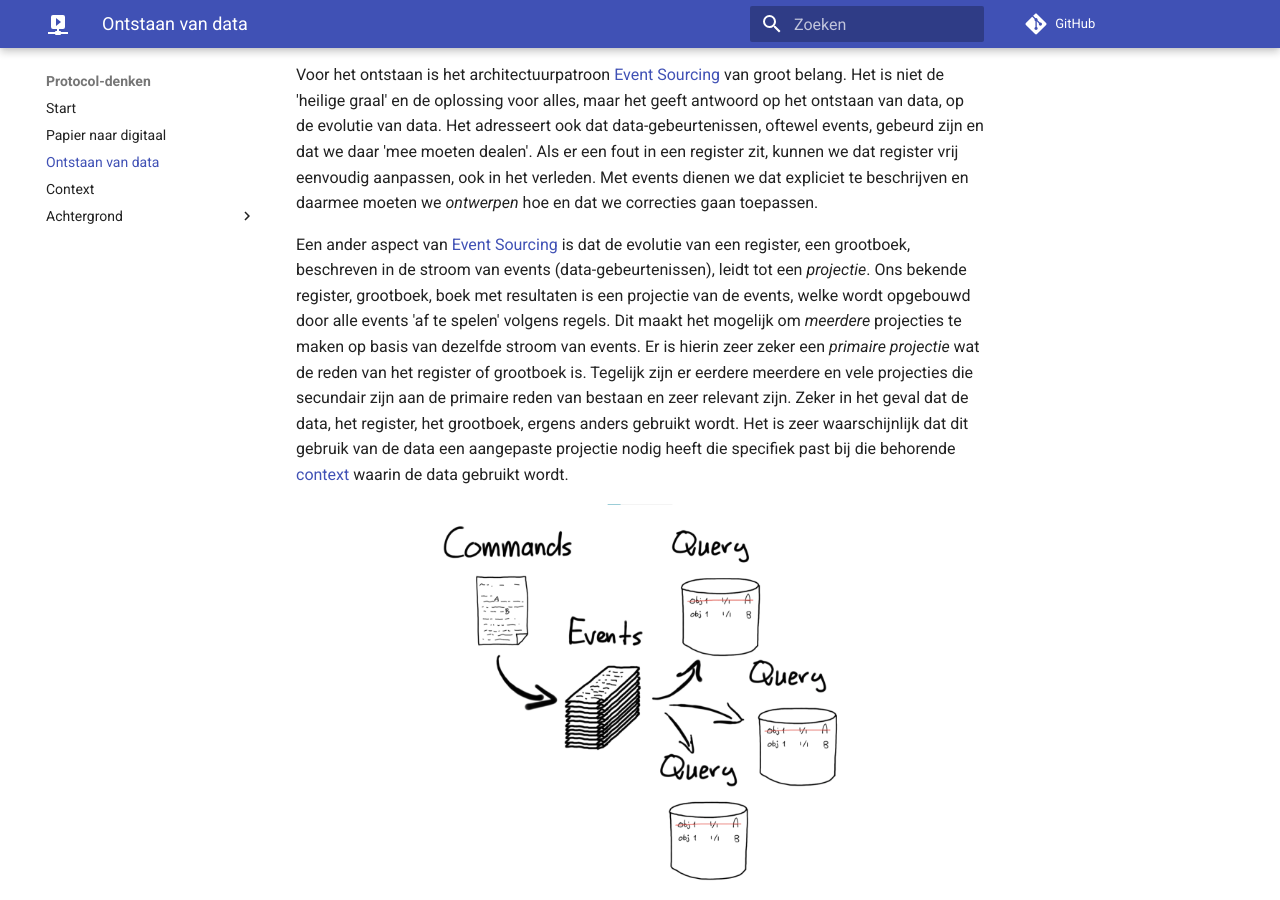
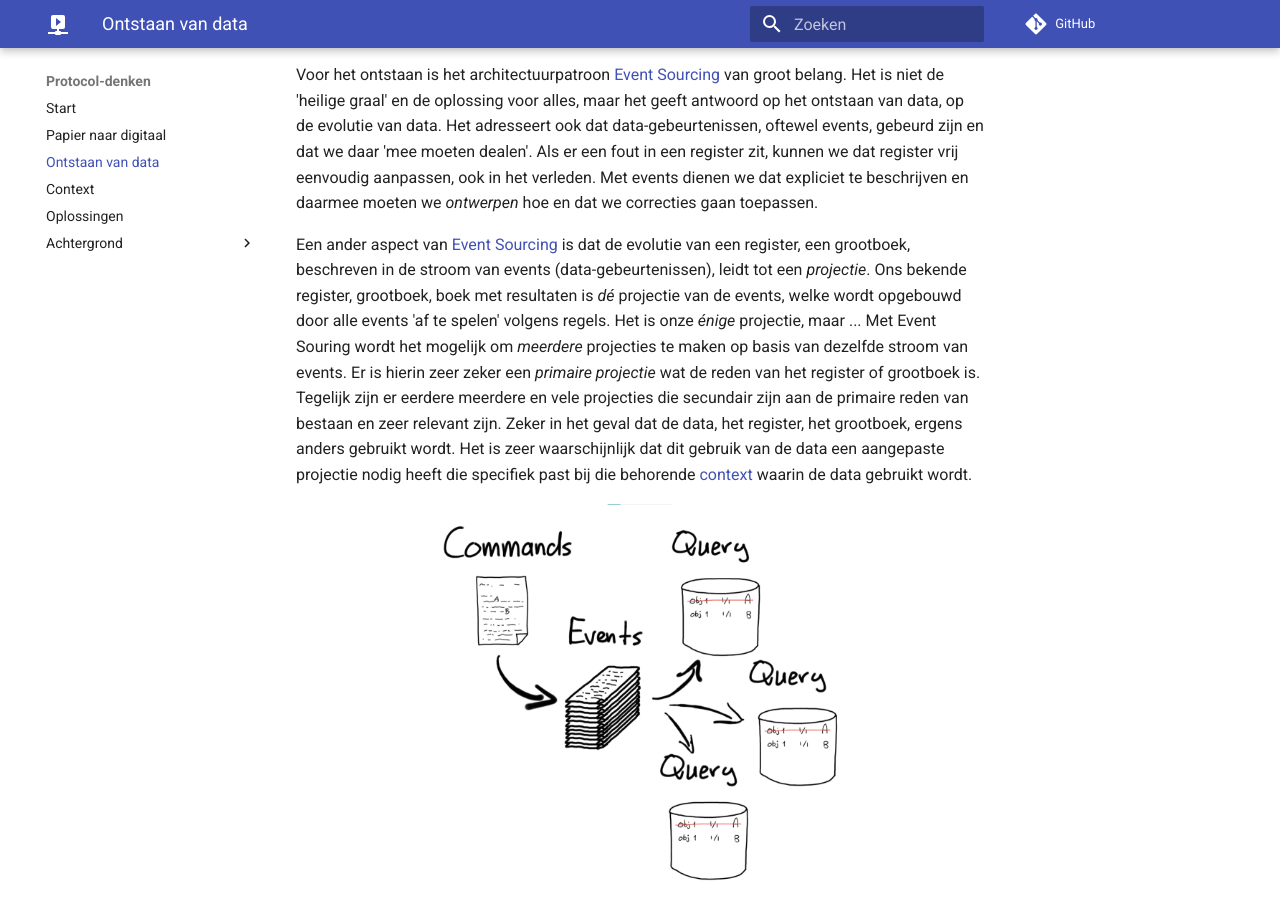
Before and after one commit to kadaster-labs/protocol-denken, an MkDocs documentation site: the page built from docs/ontstaan-van-data.md, in a window 1280 px wide and 900 px high, scrolled down 800 px. Built offline with MkDocs 1.6.1 and Material for MkDocs 9.7.7, drawn with Linux system fonts in a browser that asks for light colours; comment, search, counter and statistics services are not loaded.

Commit message:
uitbreiding met plaatjes + oplossingen

```diff
--- a/docs/ontstaan-van-data.md
+++ b/docs/ontstaan-van-data.md
@@ -24,14 +24,15 @@
 
 Een ander aspect van [Event Sourcing](./achtergrond/event-sourcing.md) is dat de evolutie van een
 register, een grootboek, beschreven in de stroom van events (data-gebeurtenissen), leidt tot een
-_projectie_. Ons bekende register, grootboek, boek met resultaten is een projectie van de events,
-welke wordt opgebouwd door alle events 'af te spelen' volgens regels. Dit maakt het mogelijk om
-_meerdere_ projecties te maken op basis van dezelfde stroom van events. Er is hierin zeer zeker een
-_primaire projectie_ wat de reden van het register of grootboek is. Tegelijk zijn er eerdere
-meerdere en vele projecties die secundair zijn aan de primaire reden van bestaan en zeer relevant
-zijn. Zeker in het geval dat de data, het register, het grootboek, ergens anders gebruikt wordt. Het
-is zeer waarschijnlijk dat dit gebruik van de data een aangepaste projectie nodig heeft die
-specifiek past bij die behorende [context](./context.md) waarin de data gebruikt wordt.
+_projectie_. Ons bekende register, grootboek, boek met resultaten is _dé_ projectie van de events,
+welke wordt opgebouwd door alle events 'af te spelen' volgens regels. Het is onze _énige_ projectie,
+maar ... Met Event Souring wordt het mogelijk om _meerdere_ projecties te maken op basis van
+dezelfde stroom van events. Er is hierin zeer zeker een _primaire projectie_ wat de reden van het
+register of grootboek is. Tegelijk zijn er eerdere meerdere en vele projecties die secundair zijn
+aan de primaire reden van bestaan en zeer relevant zijn. Zeker in het geval dat de data, het
+register, het grootboek, ergens anders gebruikt wordt. Het is zeer waarschijnlijk dat dit gebruik
+van de data een aangepaste projectie nodig heeft die specifiek past bij die behorende
+[context](./context.md) waarin de data gebruikt wordt.
 
 ![Multiple projections](images/event-sourcing-multiple-projections.png)
 
--- a/mkdocs.yml
+++ b/mkdocs.yml
@@ -9,6 +9,7 @@
   - papier-naar-digitaal.md
   - ontstaan-van-data.md
   - context.md
+  - oplossingen.md
   - Achtergrond:
     - achtergrond/index.md
     - achtergrond/open-source.md
```
Also changed, not shown: docs/index.md (+2 -2 lines), docs/oplossingen.md (added, +41 -0 lines), docs/papier-naar-digitaal.md (+17 -7 lines), docs/images/1960-app-database-are-one.png (added), docs/images/1980-app-database-separate.png (added), docs/images/2000-app-database-with-api.png (added), docs/images/2040-digital-processes.png (added), docs/images/2040-event-sourcing-linked-data-apis.png (added).
